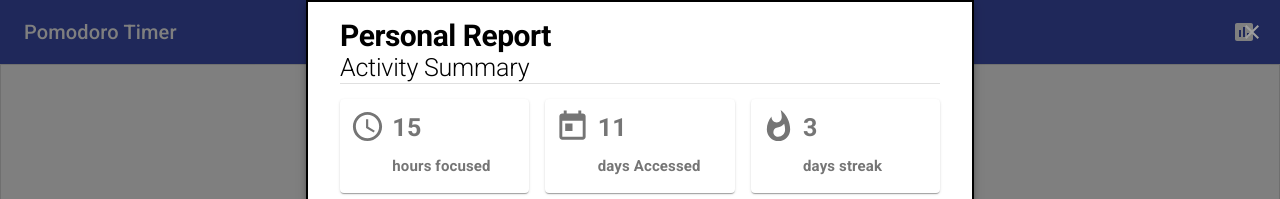
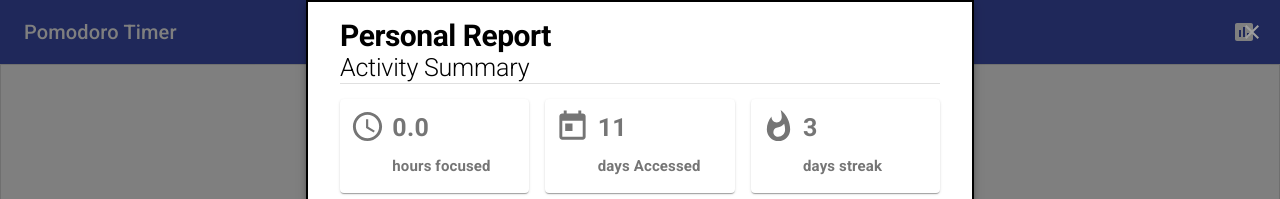
Before and after one commit to TebzaTheMan/PomTasks, a React (Create React App) app: page / in a window 1280 px wide. Both pictures are taken after a click on the button 1244 px from the left and 32 px from the top of the page. Shown: the top 199 px of the page. Built offline with nearby package versions, Linux system fonts and the light colour scheme.

Commit message:
feat : overall total hours focused counted

```diff
--- a/src/components/Report/ActivitySummary.js
+++ b/src/components/Report/ActivitySummary.js
@@ -30,7 +30,12 @@ const useStyles = makeStyles(() => ({
     padding: 10,
   },
 }));
-
+const getTotalFocusHours = () => {
+  const totalHours = localStorage.hoursFocused === undefined
+    ? localStorage.setItem('hoursFocused', 0)
+    : localStorage.getItem('hoursFocused');
+  return Number.parseFloat(totalHours).toFixed(1);
+};
 export default function ActivitySummary() {
   const classes = useStyles();
   return (
@@ -49,7 +54,7 @@ export default function ActivitySummary() {
               </Grid>
               <Grid item xs={9}>
                 <Typography className={classes.numbers} color="textSecondary" gutterBottom>
-                  15
+                  {getTotalFocusHours()}
                 </Typography>
                 <Typography className={classes.text} color="textSecondary" gutterBottom>
                   hours focused
--- a/src/reducers/WeeklyData.reducer.js
+++ b/src/reducers/WeeklyData.reducer.js
@@ -29,6 +29,7 @@ const getNewWeekDays = () => {
 const reducer = (state, action) => {
   switch (action.type) {
     case INCREMENT_FOCUSHOURS:
+      localStorage.hoursFocused = Number(localStorage.hoursFocused) + Number(MinuteInHours);
       return state.map((data) => (data.date === getTodayDate()
         ? {
           ...data,
```
